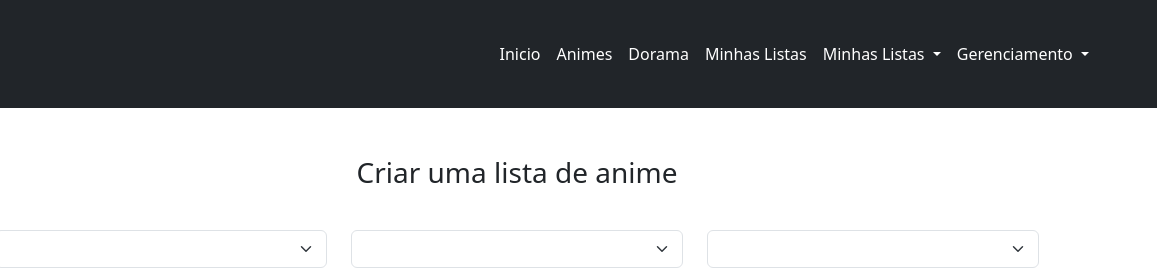
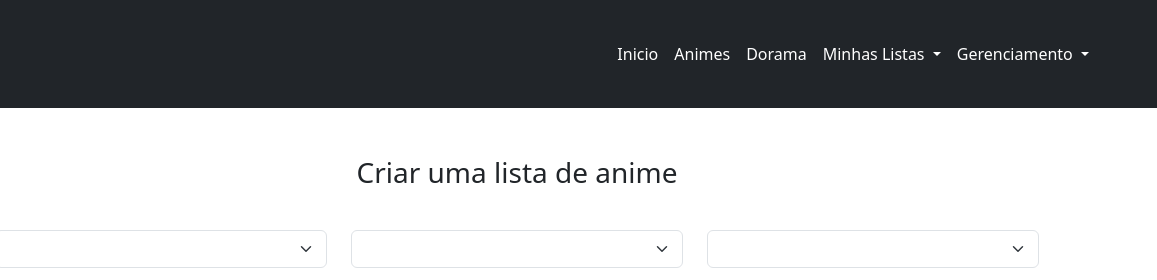
Before and after one commit to Marcos-Sobral/templete-vidadeotaku, a plain HTML site: page createAnime.html in a window 1280 px wide. Shown: the top 280 px of the page, 123-1280 px from the left. Drawn offline with nearby package versions, Linux system fonts and the light colour scheme.

Commit message:
correção na nav bar

```diff
--- a/createAnime.html
+++ b/createAnime.html
@@ -33,9 +33,6 @@
             </li>
             <li class="nav-item">
               <a class="nav-link text-white" target="_blank" href="">Dorama</a>
-            </li>
-            <li class="nav-item">
-                <a class="nav-link text-white" target="_blank" href="">Minhas Listas</a>
             </li>
             <li class="nav-item dropdown">
               <a class="nav-link dropdown-toggle text-white" href="#" role="button" data-bs-toggle="dropdown"
```
Also changed, not shown: createList.html (+0 -3 lines), index.html (+0 -3 lines).
